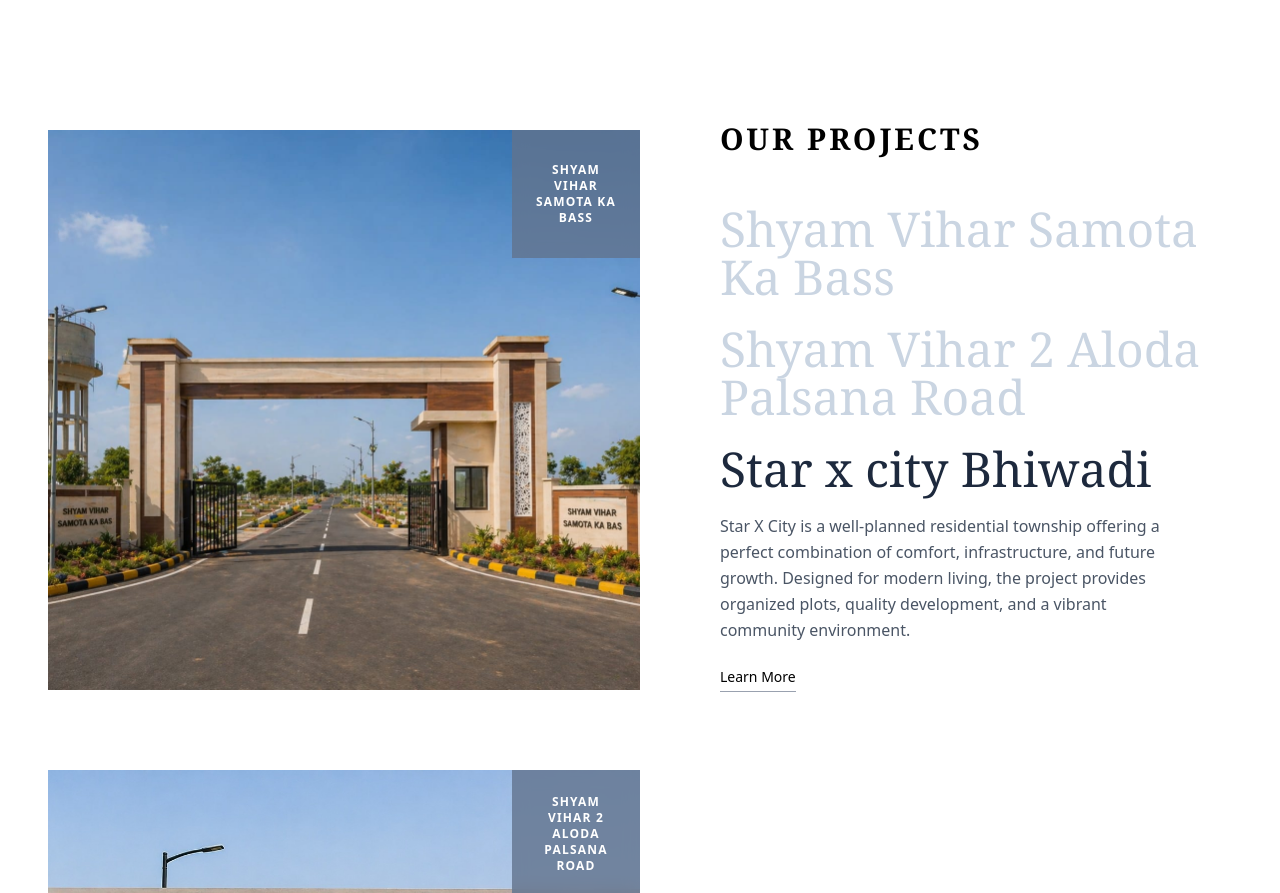
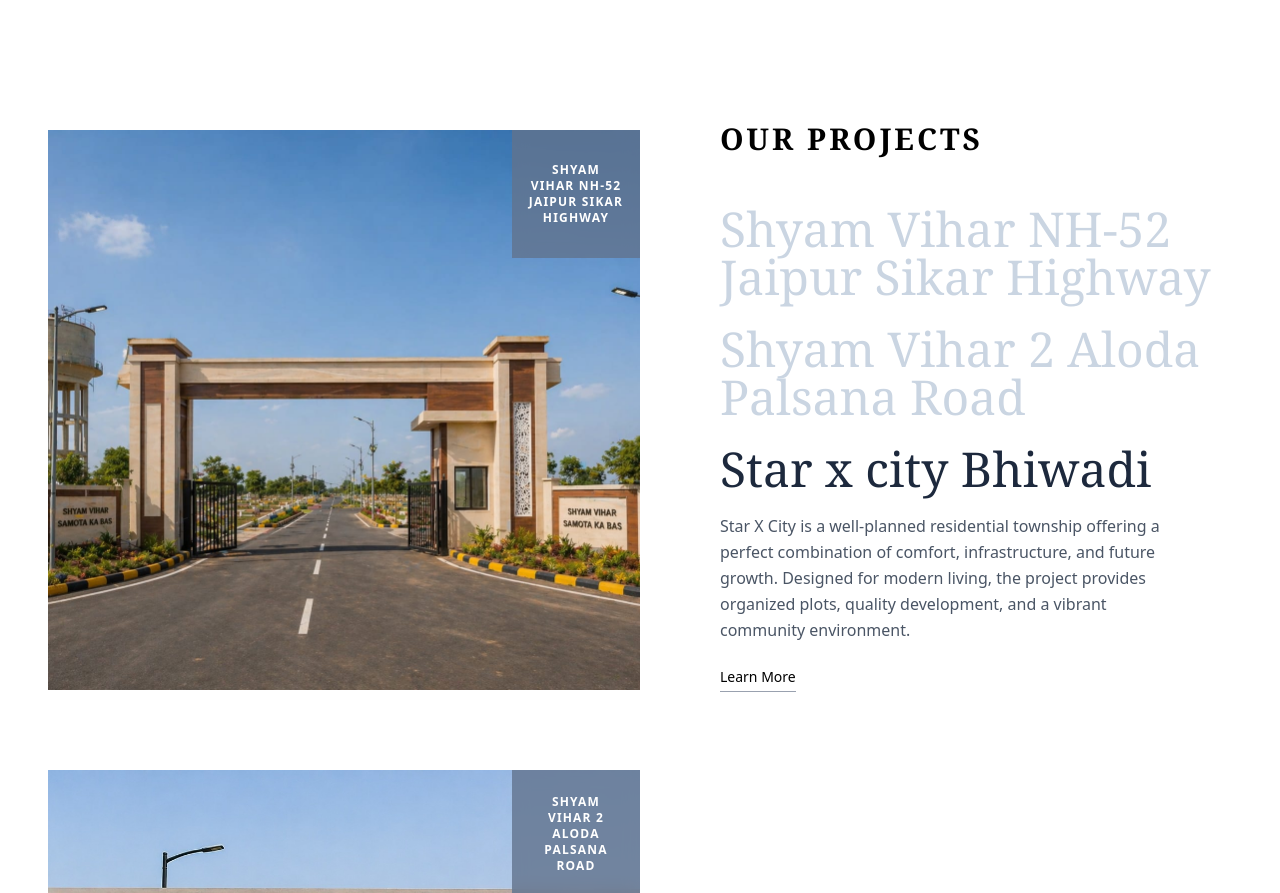
Before and after one commit to nixen-rohit/JVM-Next.js, a Next.js app: page / in a window 1280 px wide. Shown: the part 1660-2553 px from the top of the page. Built offline with nearby package versions, Linux system fonts and the light colour scheme; no server answers.

Commit message:
again minor changes

```diff
--- a/components/HomeProjects.tsx
+++ b/components/HomeProjects.tsx
@@ -9,7 +9,7 @@ import Link from "next/link";
 const properties = [
   {
     id: "shyam-vihar-project",
-    title: "Shyam Vihar Samota Ka Bass",
+    title: "Shyam Vihar NH-52 Jaipur Sikar Highway",
     description:
       "A modern gated community designed for comfortable living with well-planned plots, wide blacktop roads, street lights, water facilities, and secure surroundings. Build your dream home in a premium and peaceful location.",
     image: "/SamotaKaBass.jpeg",
```
